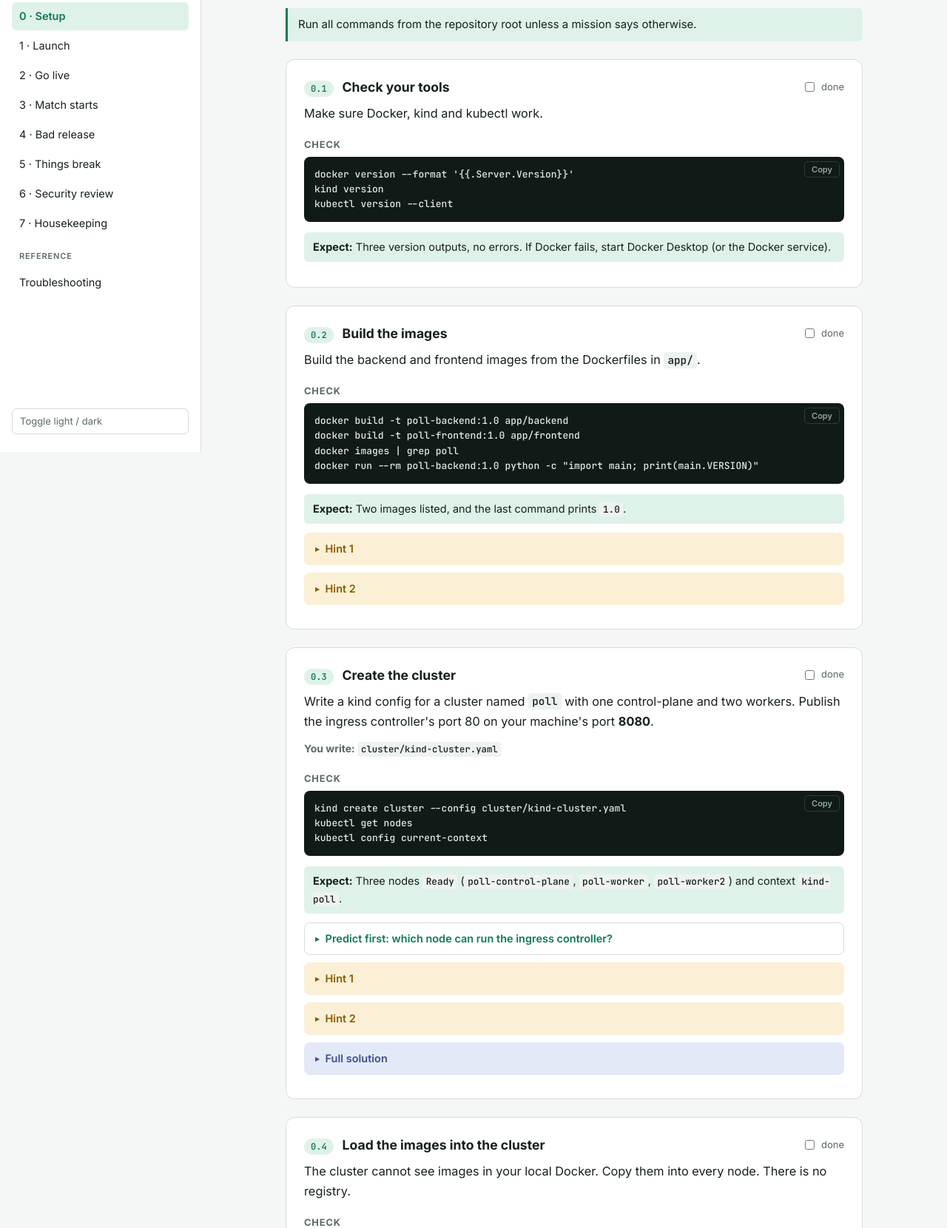
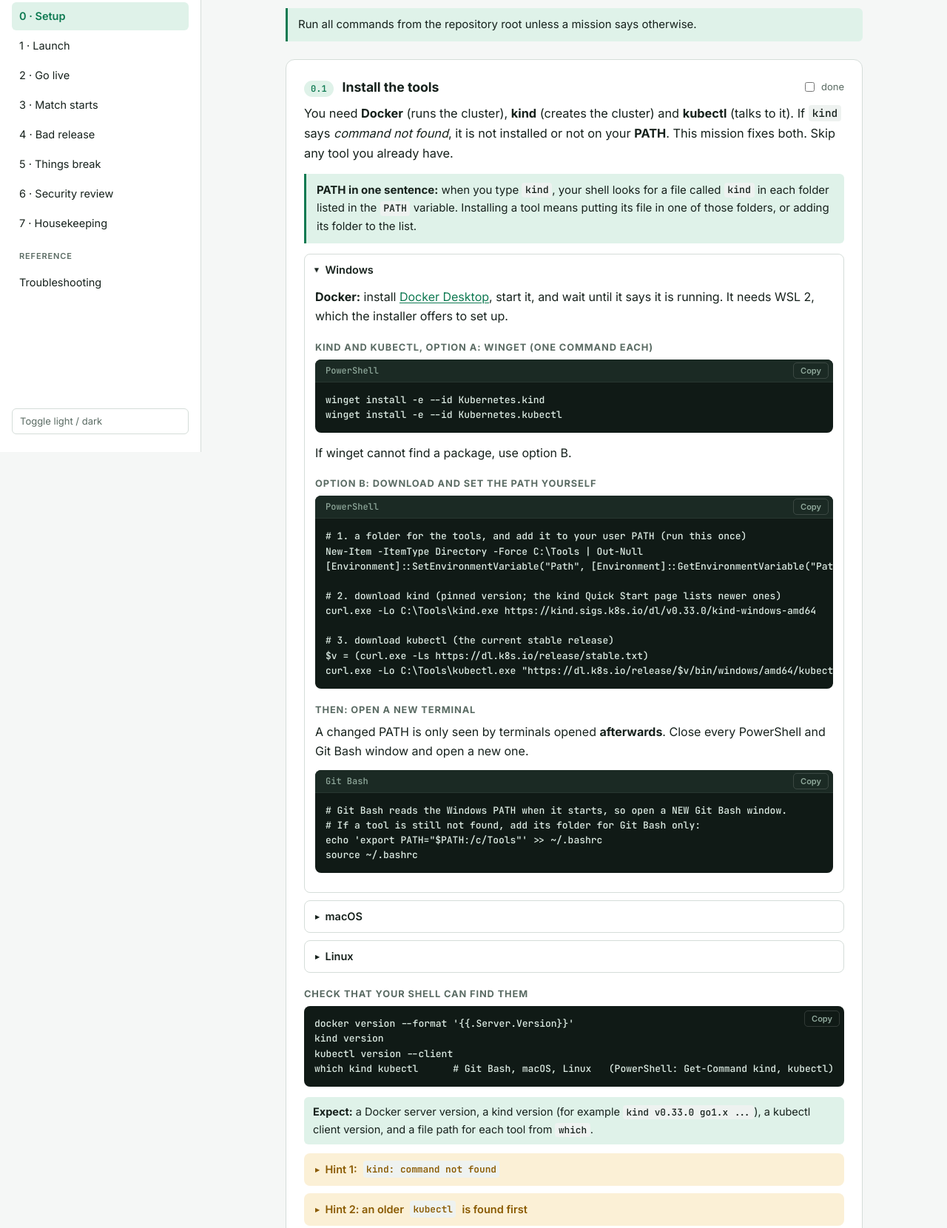
Before and after one commit to ai-innovation-art/matchday-poll, a plain HTML site: page docs/00-setup.html in a window 1280 px wide. Shown: the part 189-1849 px from the top of the page at 74% size. Drawn offline with Linux system fonts and the light colour scheme.

Commit message:
Add tool install and PATH steps to Act 0

```diff
--- a/docs/00-setup.html
+++ b/docs/00-setup.html
@@ -37,9 +37,54 @@
 <h1>Act 0 · Setup</h1>
 <p class="lede">Images built, a three-node cluster running, and the add-ons installed. Nothing of the poll exists yet.</p>
 <div class="callout">Run all commands from the repository root unless a mission says otherwise.</div>
+<section class="mission" id="m0">
+<header><span class="num">0.1</span><h3>Install the tools</h3><label class="done"><input type="checkbox" aria-label="Mark mission done"> done</label></header>
+<p class="goal">You need <b>Docker</b> (runs the cluster), <b>kind</b> (creates the cluster) and <b>kubectl</b> (talks to it). If <code>kind</code> says <i>command not found</i>, it is not installed or not on your <b>PATH</b>. This mission fixes both. Skip any tool you already have.</p>
+<div class="callout"><b>PATH in one sentence:</b> when you type <code>kind</code>, your shell looks for a file called <code>kind</code> in each folder listed in the <code>PATH</code> variable. Installing a tool means putting its file in one of those folders, or adding its folder to the list.</div>
+<details open><summary>Windows</summary><div class="body"><p><b>Docker:</b> install <a href="https://www.docker.com/products/docker-desktop/">Docker Desktop</a>, start it, and wait until it says it is running. It needs WSL 2, which the installer offers to set up.</p><h4>kind and kubectl, option A: winget (one command each)</h4><pre data-title="PowerShell"><code>winget install -e --id Kubernetes.kind
+winget install -e --id Kubernetes.kubectl</code></pre>
+<p>If winget cannot find a package, use option B.</p><h4>Option B: download and set the PATH yourself</h4><pre data-title="PowerShell"><code># 1. a folder for the tools, and add it to your user PATH (run this once)
+New-Item -ItemType Directory -Force C:\Tools | Out-Null
+[Environment]::SetEnvironmentVariable("Path", [Environment]::GetEnvironmentVariable("Path","User") + ";C:\Tools", "User")
+
+# 2. download kind (pinned version; the kind Quick Start page lists newer ones)
+curl.exe -Lo C:\Tools\kind.exe https://kind.sigs.k8s.io/dl/v0.33.0/kind-windows-amd64
+
+# 3. download kubectl (the current stable release)
+$v = (curl.exe -Ls https://dl.k8s.io/release/stable.txt)
+curl.exe -Lo C:\Tools\kubectl.exe "https://dl.k8s.io/release/$v/bin/windows/amd64/kubectl.exe"</code></pre>
+<h4>Then: open a new terminal</h4><p>A changed PATH is only seen by terminals opened <b>afterwards</b>. Close every PowerShell and Git Bash window and open a new one.</p><pre data-title="Git Bash"><code># Git Bash reads the Windows PATH when it starts, so open a NEW Git Bash window.
+# If a tool is still not found, add its folder for Git Bash only:
+echo 'export PATH="$PATH:/c/Tools"' &gt;&gt; ~/.bashrc
+source ~/.bashrc</code></pre>
+</div></details>
+<details><summary>macOS</summary><div class="body"><p><b>Docker:</b> install Docker Desktop and start it.</p><pre data-title="macOS (Homebrew)"><code>brew install kind kubectl</code></pre>
+</div></details>
+<details><summary>Linux</summary><div class="body"><pre data-title="Linux"><code># kind (use kind-linux-arm64 on an ARM machine)
+curl -Lo ./kind https://kind.sigs.k8s.io/dl/v0.33.0/kind-linux-amd64
+chmod +x ./kind
+sudo mv ./kind /usr/local/bin/kind
+
+# kubectl
+curl -LO "https://dl.k8s.io/release/$(curl -L -s https://dl.k8s.io/release/stable.txt)/bin/linux/amd64/kubectl"
+sudo install -o root -g root -m 0755 kubectl /usr/local/bin/kubectl
+
+# Docker Engine: follow docs.docker.com for your distribution, then
+sudo usermod -aG docker $USER      # log out and in again afterwards</code></pre>
+</div></details>
+<h4>Check that your shell can find them</h4>
+<pre><code>docker version --format '{{.Server.Version}}'
+kind version
+kubectl version --client
+which kind kubectl      # Git Bash, macOS, Linux   (PowerShell: Get-Command kind, kubectl)</code></pre>
+<p class="expect"><b>Expect:</b> a Docker server version, a kind version (for example <code>kind v0.33.0 go1.x ...</code>), a kubectl client version, and a file path for each tool from <code>which</code>.</p>
+<details class="hint"><summary>Hint 1: <code>kind: command not found</code></summary><div class="body">The folder holding <code>kind</code> is not on your PATH, or the terminal was opened before you changed it. Open a new terminal. If it still fails, run <code>which kind</code> (Git Bash) or <code>Get-Command kind</code> (PowerShell): no output means the file is not on the PATH.</div></details>
+<details class="hint"><summary>Hint 2: an older <code>kubectl</code> is found first</summary><div class="body">Docker Desktop installs its own <code>kubectl</code>. If <code>kubectl version --client</code> shows an old version, put your tools folder before Docker's in the PATH, or remove Docker's copy. A kubectl more than one minor version away from the cluster can behave oddly.</div></details>
+<details class="hint"><summary>Hint 3: Docker errors</summary><div class="body"><code>Cannot connect to the Docker daemon</code> (or a pipe error on Windows) means Docker Desktop is not running yet. Start it and wait for the whale icon to settle.</div></details>
+</section>
 <section class="mission" id="m1">
-<header><span class="num">0.1</span><h3>Check your tools</h3><label class="done"><input type="checkbox" aria-label="Mark mission done"> done</label></header>
-<p class="goal">Make sure Docker, kind and kubectl work.</p>
+<header><span class="num">0.2</span><h3>Check your tools</h3><label class="done"><input type="checkbox" aria-label="Mark mission done"> done</label></header>
+<p class="goal">Run one last check that all three tools answer in the shell you will work in.</p>
 <h4>Check</h4>
 <pre><code>docker version --format '{{.Server.Version}}'
 kind version
@@ -47,7 +92,7 @@ kubectl version --client</code></pre>
 <p class="expect"><b>Expect:</b> Three version outputs, no errors. If Docker fails, start Docker Desktop (or the Docker service).</p>
 </section>
 <section class="mission" id="m2">
-<header><span class="num">0.2</span><h3>Build the images</h3><label class="done"><input type="checkbox" aria-label="Mark mission done"> done</label></header>
+<header><span class="num">0.3</span><h3>Build the images</h3><label class="done"><input type="checkbox" aria-label="Mark mission done"> done</label></header>
 <p class="goal">Build the backend and frontend images from the Dockerfiles in <code>app/</code>.</p>
 <h4>Check</h4>
 <pre><code>docker build -t poll-backend:1.0 app/backend
@@ -59,7 +104,7 @@ docker run --rm poll-backend:1.0 python -c "import main; print(main.VERSION)"</c
 <details class="hint"><summary>Hint 2</summary><div class="body">The backend image starts even without a database. It connects only when a request needs it.</div></details>
 </section>
 <section class="mission" id="m3">
-<header><span class="num">0.3</span><h3>Create the cluster</h3><label class="done"><input type="checkbox" aria-label="Mark mission done"> done</label></header>
+<header><span class="num">0.4</span><h3>Create the cluster</h3><label class="done"><input type="checkbox" aria-label="Mark mission done"> done</label></header>
 <p class="goal">Write a kind config for a cluster named <code>poll</code> with one control-plane and two workers. Publish the ingress controller's port 80 on your machine's port <b>8080</b>.</p>
 <p class="writes"><b>You write:</b> <code>cluster/kind-cluster.yaml</code></p>
 <h4>Check</h4>
@@ -90,7 +135,7 @@ nodes:
 </div></details>
 </section>
 <section class="mission" id="m4">
-<header><span class="num">0.4</span><h3>Load the images into the cluster</h3><label class="done"><input type="checkbox" aria-label="Mark mission done"> done</label></header>
+<header><span class="num">0.5</span><h3>Load the images into the cluster</h3><label class="done"><input type="checkbox" aria-label="Mark mission done"> done</label></header>
 <p class="goal">The cluster cannot see images in your local Docker. Copy them into every node. There is no registry.</p>
 <h4>Check</h4>
 <pre><code>kind load docker-image poll-backend:1.0 poll-frontend:1.0 --name poll
@@ -99,7 +144,7 @@ docker exec poll-worker crictl images | grep poll</code></pre>
 <details class="hint"><summary>Hint 1</summary><div class="body">Whenever you build a new tag, load it again. A pod with <code>ImagePullBackOff</code> on a local image almost always means this step was skipped.</div></details>
 </section>
 <section class="mission" id="m5">
-<header><span class="num">0.5</span><h3>Add the ingress controller and metrics</h3><label class="done"><input type="checkbox" aria-label="Mark mission done"> done</label></header>
+<header><span class="num">0.6</span><h3>Add the ingress controller and metrics</h3><label class="done"><input type="checkbox" aria-label="Mark mission done"> done</label></header>
 <p class="goal">Install two cluster add-ons: the NGINX ingress controller (for the 8080 URL) and metrics-server (needed for autoscaling and <code>kubectl top</code>). These are commands, not files you write.</p>
 <h4>Check</h4>
 <pre><code>kubectl apply -f https://raw.githubusercontent.com/kubernetes/ingress-nginx/controller-v1.11.2/deploy/static/provider/kind/deploy.yaml
```
Also changed, not shown: 1 other file.
